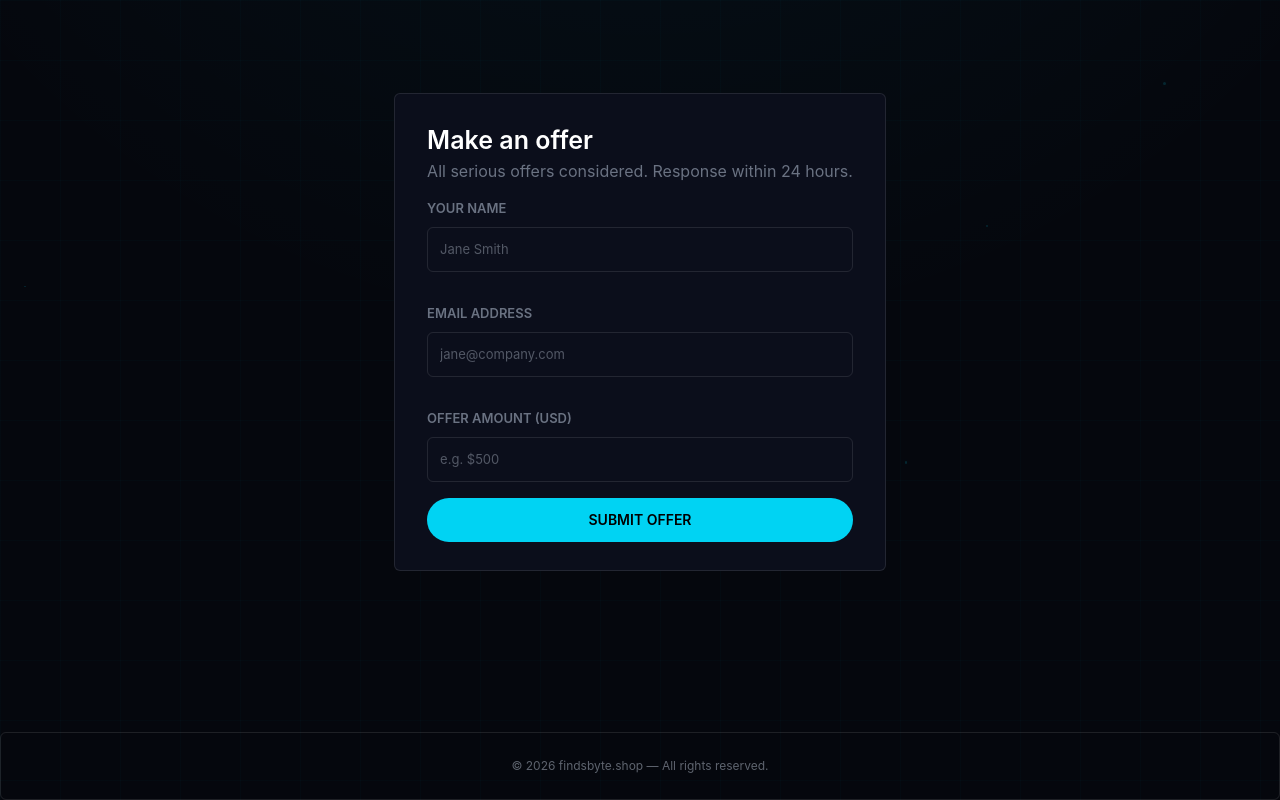
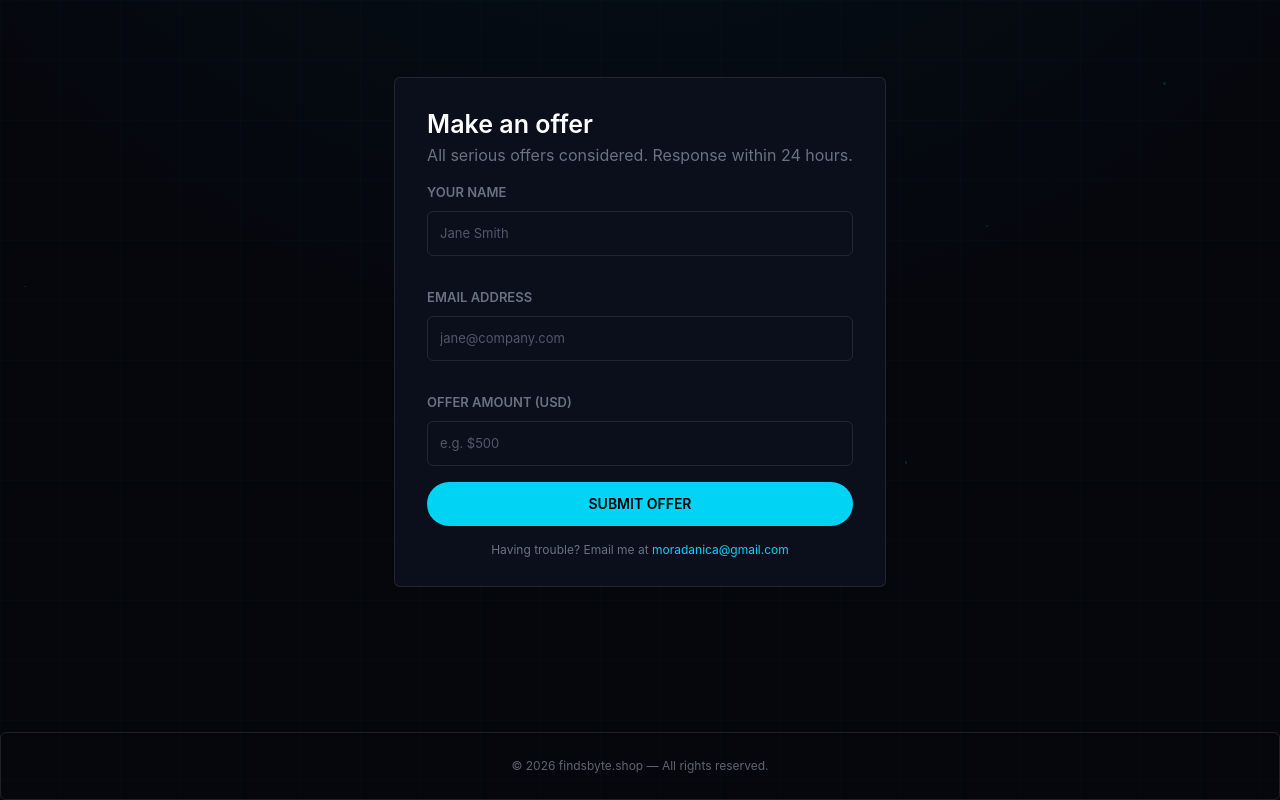
Before and after one commit to Moradanica/findsbyte, a React (Vite) app: page / in a window 1280 px wide. Shown: the part 1860-2660 px from the top of the page. Built offline with nearby package versions, Linux system fonts and the light colour scheme.

Commit message:
updating ui

```diff
--- a/src/OfferForm.jsx
+++ b/src/OfferForm.jsx
@@ -18,7 +18,7 @@ const labels = [
     }
 ]
 
-export default function OfferForm({offerRef}) {
+export default function OfferForm({ offerRef }) {
     const [formData, setFormData] = useState({});
     return (
         <div ref={offerRef} className="flex items-center justify-center px-10 w-sm md:w-full min-h-screen">
@@ -43,7 +43,7 @@ export default function OfferForm({offerRef}) {
                         </div>
 
                     })}
-                    <button  onClick={() => {
+                    <button onClick={() => {
                         const subject = "New Domain Offer";
                         const body = `Name: ${formData.name || ""}%0D%0AEmail: ${formData.email || ""}%0D%0AOffer: $${formData.offer || ""}`;
                         window.location.href =
@@ -52,6 +52,15 @@ export default function OfferForm({offerRef}) {
                         className="uppercase p-3 w-full rounded-full bg-cyan-400 text-black text-sm font-semibold hover:shadow-[0_0_45px_rgba(0,212,255,0.3)] transition-all duration-300
   hover:scale-[1.02] cursor-pointer ease-in-out">Submit Offer</button>
                 </form>
+                <p className="mt-4 text-xs text-center text-gray-500">
+                    Having trouble? Email me at{" "}
+                    <a
+                        href="mailto:moradanica@gmail.com"
+                        className="text-cyan-400 hover:underline"
+                    >
+                        moradanica@gmail.com
+                    </a>
+                </p>
             </div>
         </div>
     );
```
Lines whose indentation alone changed are shown as unchanged.
